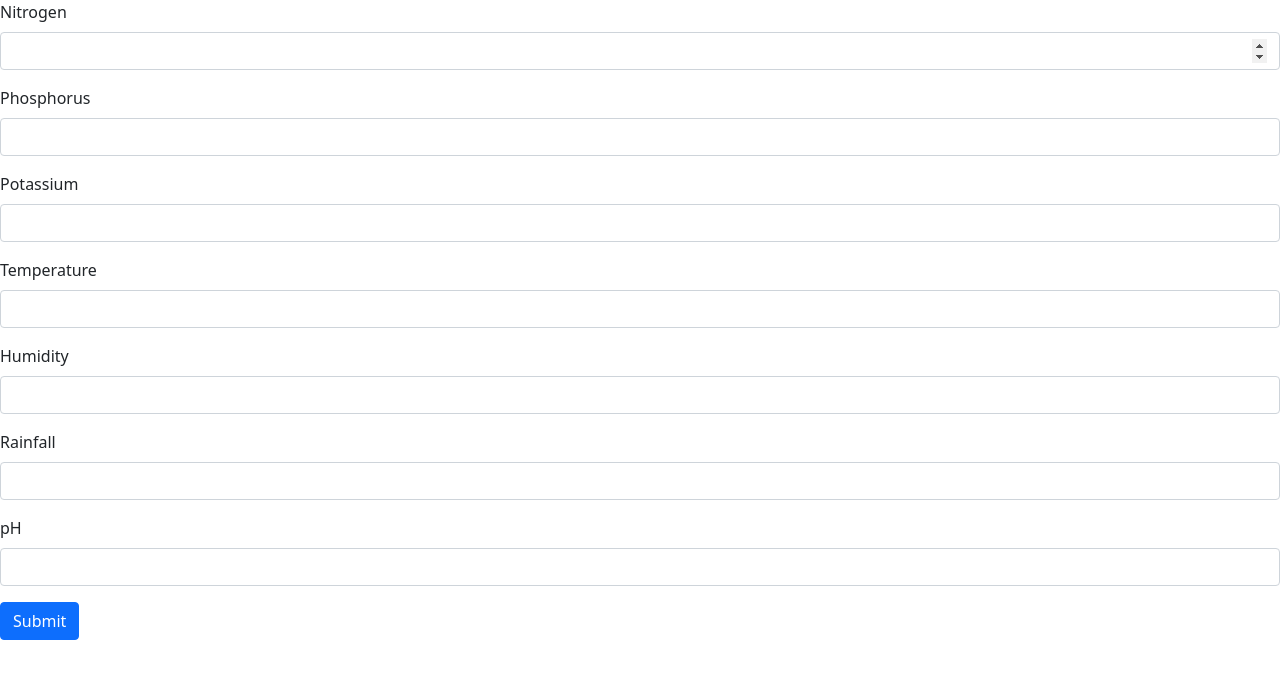
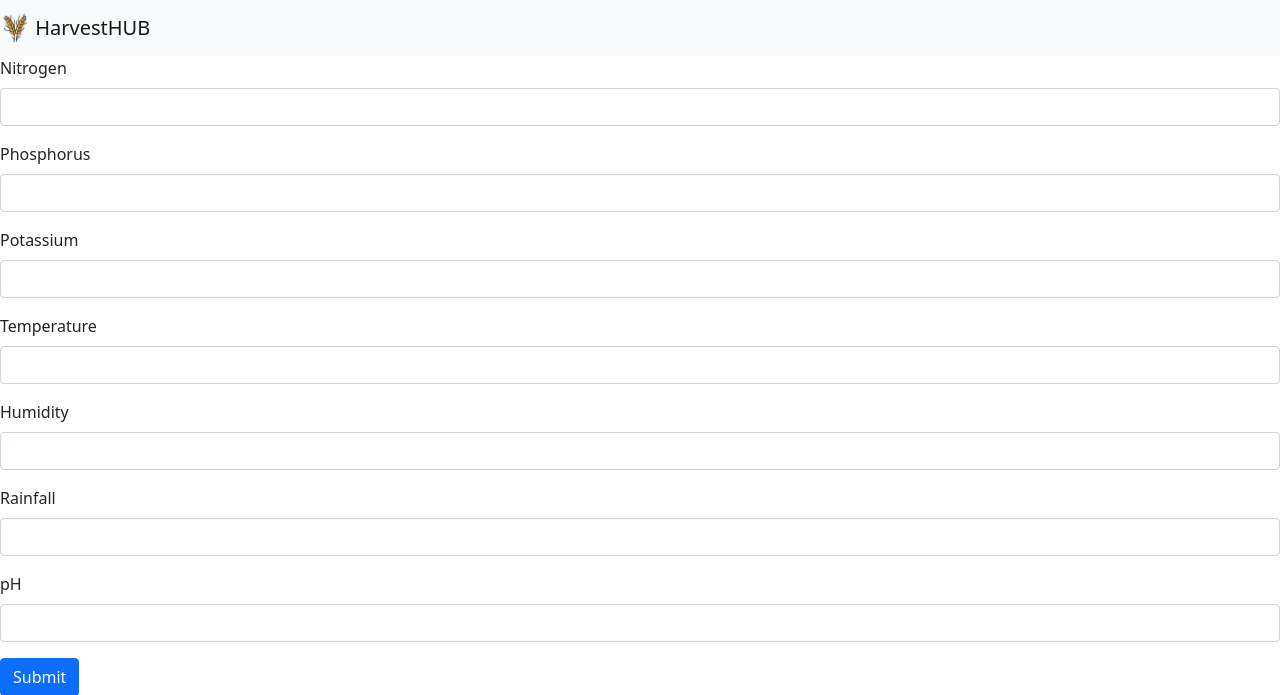
Before and after one commit to bhatganeshdarshan/HarvestHUB, a Flask app: page / in a window 1280 px wide. Shown: the top 695 px of the page. Run offline with Flask 3, Linux system fonts and the light colour scheme; parts of the project's set-up code (start-up, migrations or seed data) failed here and were passed over.

Commit message:
added navbar with icon

```diff
--- a/templates/index.html
+++ b/templates/index.html
@@ -7,6 +7,12 @@
     <title>Crop Prediction Model</title>
 </head>
 <body>
+    <nav class="navbar navbar-light bg-light">
+        <a class="navbar-brand" href="#">
+          <img src="{{url_for('static', filename='/Image/wheat.png')}}" width="30" height="30" class="d-inline-block align-top" alt="">
+          HarvestHUB
+        </a>
+      </nav>
     <form method="post" action="/crop_prediction">
         <div class="mb-3">
             <label for="Nitrogen" class="form-label">Nitrogen</label>
```
Also changed, not shown: static/Image/wheat.png (added).
